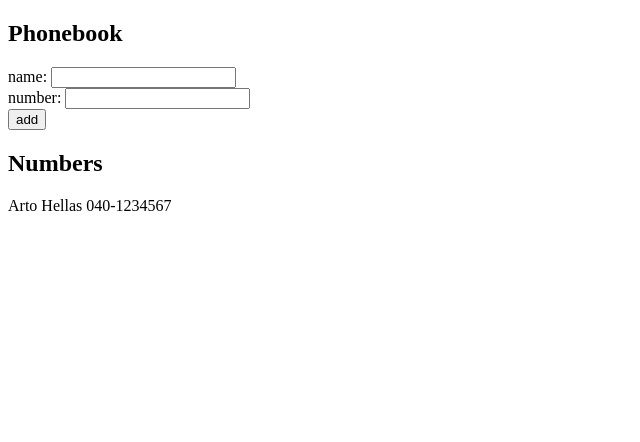
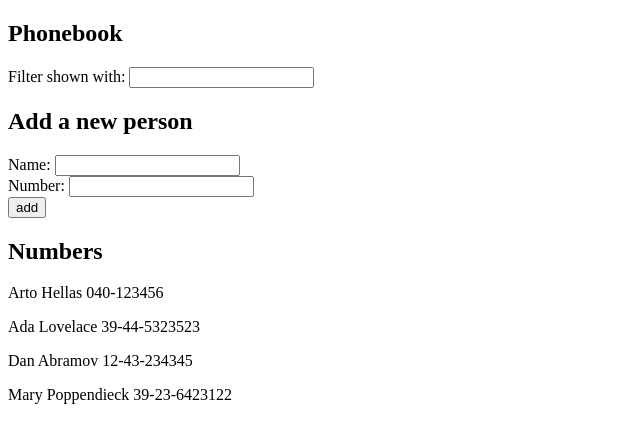
Before and after one commit to Loellis/FSO-part2, a React (Vite) app in the folder phonebook/: page / in a window 1280 px wide. Shown: the top 442 px of the page, without its empty margins (0-640 px from the left). Built offline with nearby package versions, Linux system fonts and the light colour scheme.

Commit message:
Exercise 2.9 - Added filter to search for substrings in the list of people.

```diff
--- a/phonebook/src/App.jsx
+++ b/phonebook/src/App.jsx
@@ -1,13 +1,15 @@
 import { useState } from 'react'
 
 const App = () => {
-  const [persons, setPersons] = useState([{
-    name: 'Arto Hellas',
-    id: 'Arto Hellas',
-    num: '040-1234567'
-  }])
+  const [persons, setPersons] = useState([
+    { name: 'Arto Hellas', num: '040-123456', id: 1 },
+    { name: 'Ada Lovelace', num: '39-44-5323523', id: 2 },
+    { name: 'Dan Abramov', num: '12-43-234345', id: 3 },
+    { name: 'Mary Poppendieck', num: '39-23-6423122', id: 4 }
+  ])
   const [newName, setNewName] = useState('')
   const [newNum, setNewNum] = useState('')
+  const [filter, setFilter] = useState('')
 
   const addPerson = (event) => {
     event.preventDefault()
@@ -26,12 +28,12 @@ const App = () => {
 
     const personObject = {
       name: newName,
-      id: newName,
+      id: persons.length + 1,
       num: newNum
     }
 
     // If person object with same ID already registered, don't add
-    if (persons.findIndex(element => element.id === personObject.id) > -1) {
+    if (persons.findIndex(element => element.name === personObject.name) > -1) {
       alert(`${newName} is already added to the phonebook.`)
       return
     }
@@ -44,23 +46,32 @@ const App = () => {
 
   const handleNewPerson = (event) => setNewName(event.target.value)
   const handleNewNum = (event) => setNewNum(event.target.value)
+  const handleFilterChange = (event) => setFilter(event.target.value)
 
+  const filteredPersons = persons.filter((person) =>
+    person.name.toLowerCase().includes(filter.toLowerCase())
+  )
 
   return (
     <div>
       <h2>Phonebook</h2>
+      <div>
+        Filter shown with:  <input
+                              value={filter}
+                              onChange={handleFilterChange} />
+      </div>
+      <h2>Add a new person</h2>
       <form onSubmit={addPerson}>
         <div>
-          name: <input
+          Name: <input
                   value={newName}
                   onChange={handleNewPerson}
                 />
         </div>
         <div>
-          number: <input
+          Number: <input
                     value={newNum}
                     onChange={handleNewNum}
-                    type="number"
                   />
         </div>
         <div>
@@ -68,7 +79,7 @@ const App = () => {
         </div>
       </form>
       <h2>Numbers</h2>
-        {persons.map((person) => <p key={person.name}>{person.name} {person.num}</p>)}
+        {filteredPersons.map((person) => <p key={person.id}>{person.name} {person.num}</p>)}
     </div>
   )
 }
```
